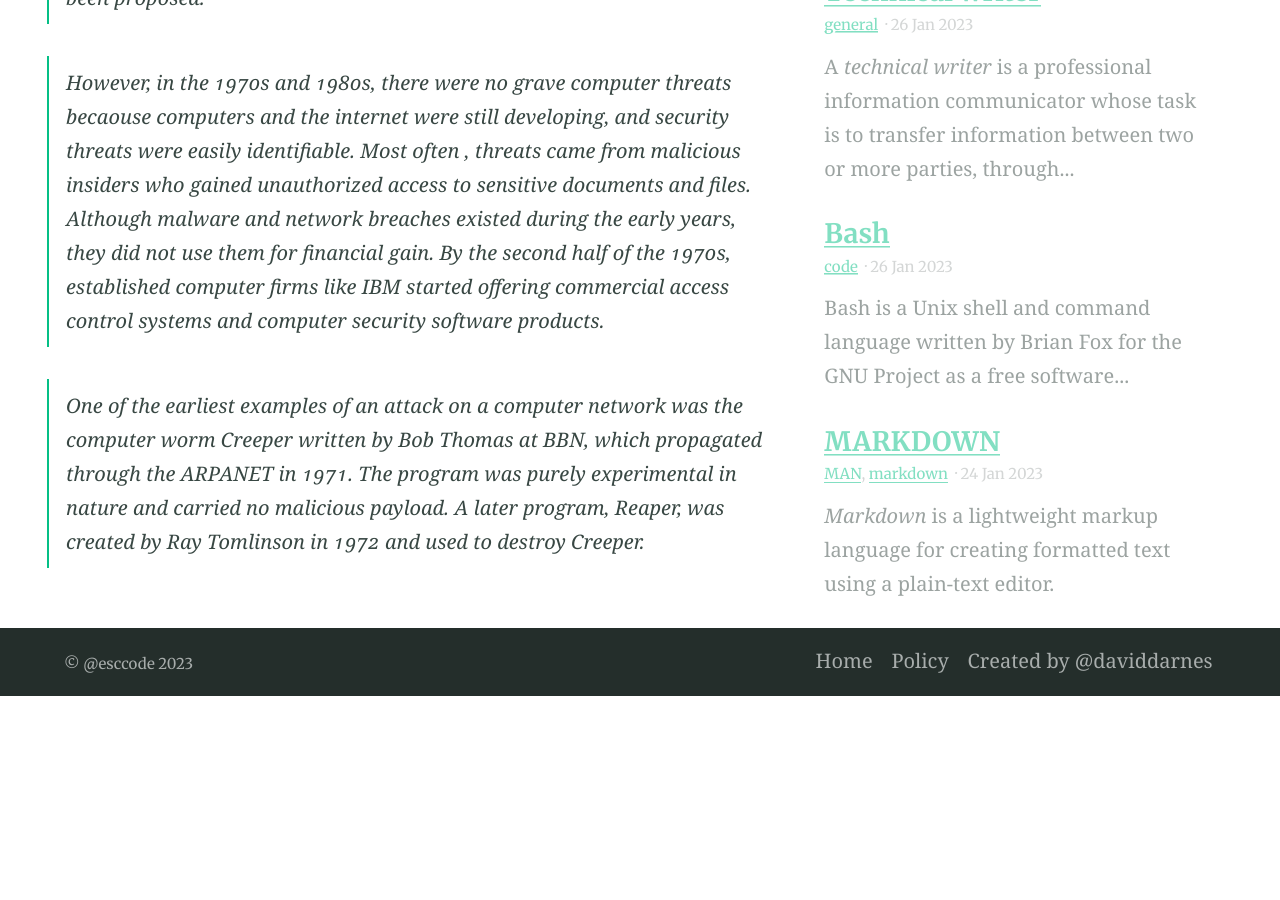
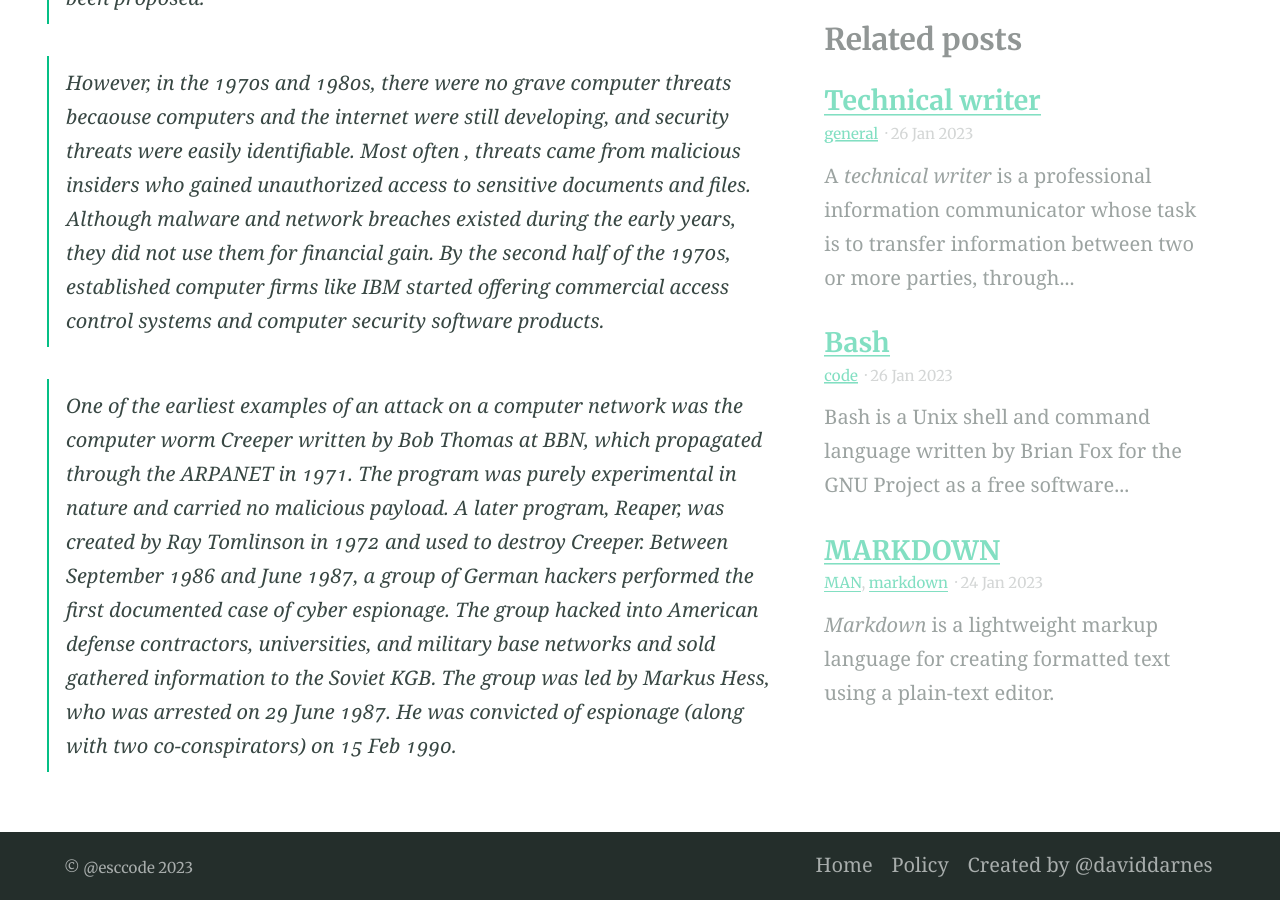
Before and after one commit to esccode/esccode.github.io, a Jekyll site: the page built from _posts/2023-01-26-Computer-Security.md, in a window 1280 px wide and 900 px high, scrolled down 2116 px. Built offline with Jekyll 4.4.1, drawn with Linux system fonts in a browser that asks for light colours; before the commit the page ends 2812 px from its top, so only the background shows below that.

Commit message:
local commit

```diff
--- a/_posts/2023-01-26-Computer-Security.md
+++ b/_posts/2023-01-26-Computer-Security.md
@@ -28,3 +28,4 @@
 > However, in the 1970s and 1980s, there were no grave computer threats becaouse computers and the internet were still developing, and security threats were easily identifiable. Most  often , threats came from malicious insiders who gained unauthorized access to sensitive documents and files. Although malware and network breaches existed during the early years, they did not use them for financial gain. By the second half of the 1970s, established computer firms like *IBM* started offering commercial access control systems and computer security software products.
 
 > One of the earliest examples of an attack on a computer network was the computer worm Creeper written by Bob Thomas at BBN, which propagated through the ARPANET in 1971. The program was purely experimental in nature and carried no malicious payload. A later program, Reaper, was created by Ray Tomlinson in 1972 and used to destroy Creeper.
+> Between September 1986 and June 1987, a group of German hackers performed the first documented case of cyber espionage. The group hacked into American defense contractors, universities, and military base networks and sold gathered information to the Soviet KGB. The group was led by Markus Hess, who was arrested on 29 June 1987. He was convicted of espionage (along with two co-conspirators) on 15 Feb 1990.
```
